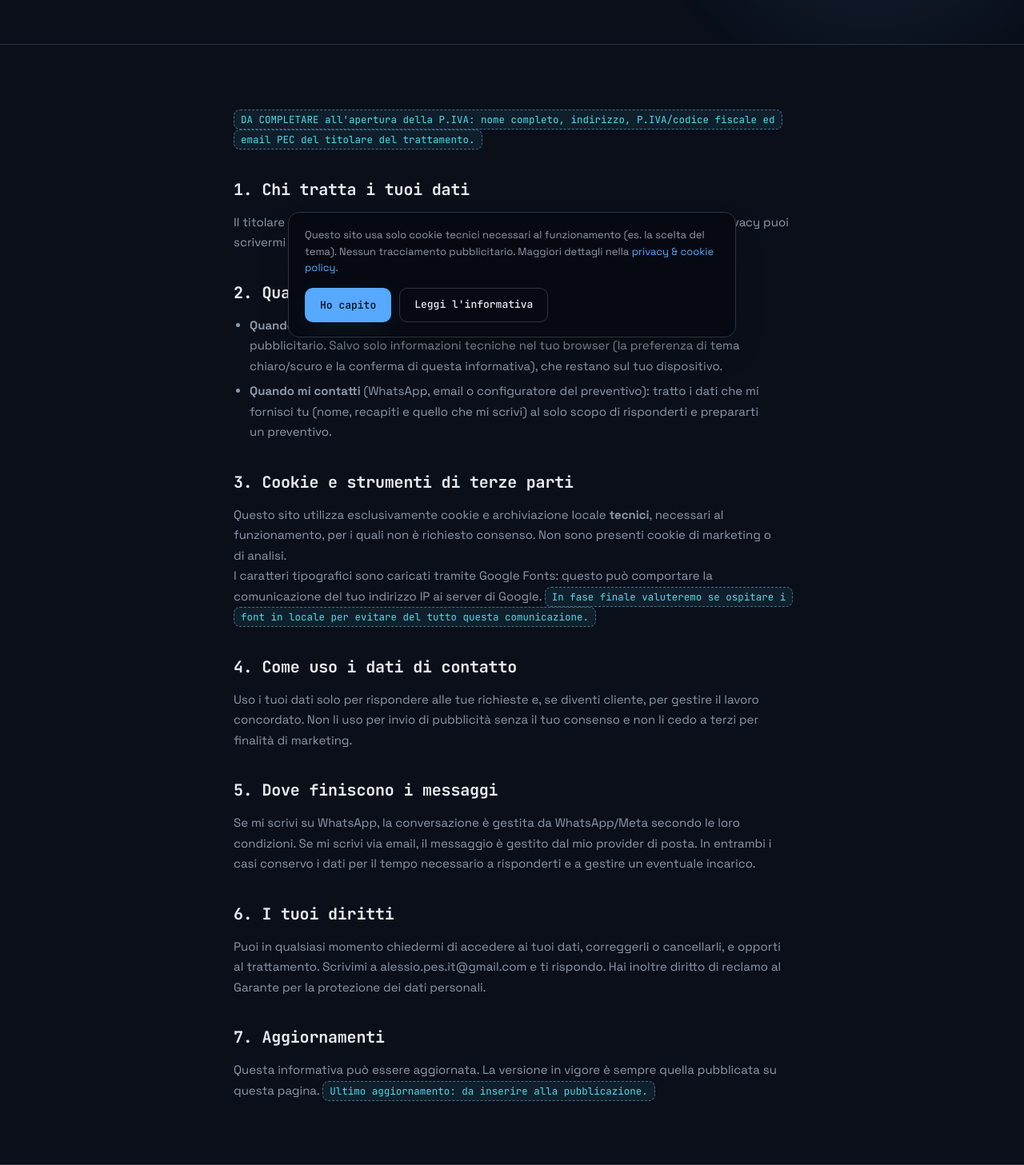
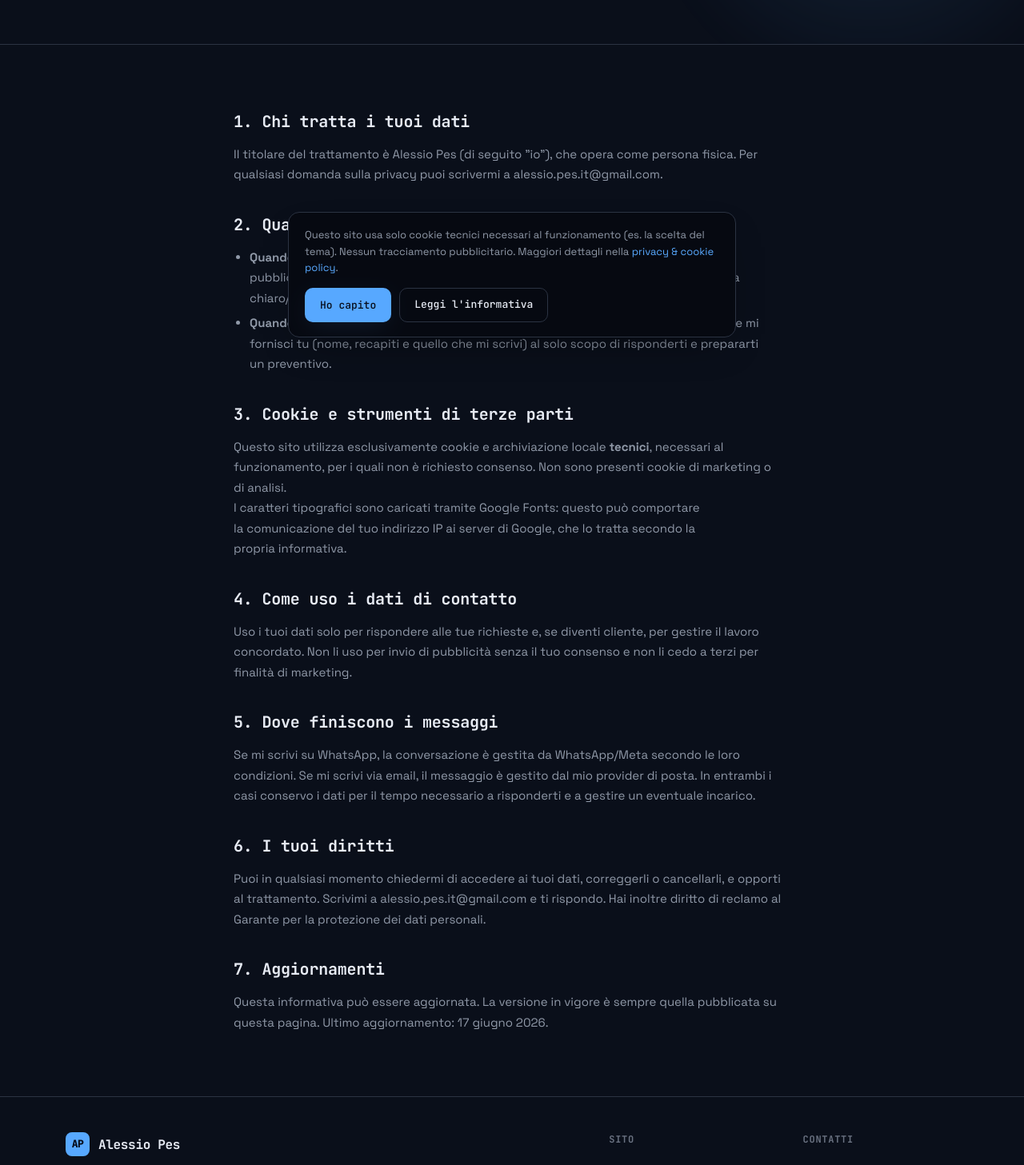
Before and after one commit to alessiopesit-boop/alessiopes-web, an Angular app: page /privacy in a window 1280 px wide. Shown: the part 360-1817 px from the top of the page at 80% size. Built offline with nearby package versions, Linux system fonts and the light colour scheme.

Commit message:
fix(privacy): compila l'informativa per l'MVP (#15)
Tolti i segnaposto "da completare": il titolare è indicato come persona
fisica con email di contatto, disclosure dei font sistemata e data di
aggiornamento inserita. I dati P.IVA si aggiungeranno all'apertura.

```diff
--- a/src/app/pages/privacy/privacy.html
+++ b/src/app/pages/privacy/privacy.html
@@ -10,10 +10,9 @@
 <main>
   <section class="block tight">
     <div class="wrap legal reveal">
-      <p><span class="todo mono">DA COMPLETARE all'apertura della P.IVA: nome completo, indirizzo, P.IVA/codice fiscale ed email PEC del titolare del trattamento.</span></p>
-
+      <!-- TODO all'apertura della P.IVA: integrare nella sezione 1 nome completo, indirizzo, P.IVA/CF ed eventuale PEC del titolare. -->
       <h2>1. Chi tratta i tuoi dati</h2>
-      <p>Il titolare del trattamento è Alessio Pes (di seguito "io"). Per qualsiasi domanda sulla privacy puoi scrivermi a <a href="mailto:alessio.pes.it@gmail.com">alessio.pes.it&#64;gmail.com</a>.</p>
+      <p>Il titolare del trattamento è Alessio Pes (di seguito "io"), che opera come persona fisica. Per qualsiasi domanda sulla privacy puoi scrivermi a <a href="mailto:alessio.pes.it@gmail.com">alessio.pes.it&#64;gmail.com</a>.</p>
 
       <h2>2. Quali dati raccolgo</h2>
       <ul>
@@ -23,7 +22,8 @@
 
       <h2>3. Cookie e strumenti di terze parti</h2>
       <p>Questo sito utilizza esclusivamente cookie e archiviazione locale <b>tecnici</b>, necessari al funzionamento, per i quali non è richiesto consenso. Non sono presenti cookie di marketing o di analisi.</p>
-      <p>I caratteri tipografici sono caricati tramite Google Fonts: questo può comportare la comunicazione del tuo indirizzo IP ai server di Google. <span class="todo mono">In fase finale valuteremo se ospitare i font in locale per evitare del tutto questa comunicazione.</span></p>
+      <!-- TODO: valutare il self-hosting dei font per evitare del tutto la comunicazione dell'IP a Google. -->
+      <p>I caratteri tipografici sono caricati tramite Google Fonts: questo può comportare la comunicazione del tuo indirizzo IP ai server di Google, che lo tratta secondo la propria informativa.</p>
 
       <h2>4. Come uso i dati di contatto</h2>
       <p>Uso i tuoi dati solo per rispondere alle tue richieste e, se diventi cliente, per gestire il lavoro concordato. Non li uso per invio di pubblicità senza il tuo consenso e non li cedo a terzi per finalità di marketing.</p>
@@ -35,7 +35,7 @@
       <p>Puoi in qualsiasi momento chiedermi di accedere ai tuoi dati, correggerli o cancellarli, e opporti al trattamento. Scrivimi a <a href="mailto:alessio.pes.it@gmail.com">alessio.pes.it&#64;gmail.com</a> e ti rispondo. Hai inoltre diritto di reclamo al Garante per la protezione dei dati personali.</p>
 
       <h2>7. Aggiornamenti</h2>
-      <p>Questa informativa può essere aggiornata. La versione in vigore è sempre quella pubblicata su questa pagina. <span class="todo mono">Ultimo aggiornamento: da inserire alla pubblicazione.</span></p>
+      <p>Questa informativa può essere aggiornata. La versione in vigore è sempre quella pubblicata su questa pagina. Ultimo aggiornamento: 17 giugno 2026.</p>
     </div>
   </section>
 </main>
```
